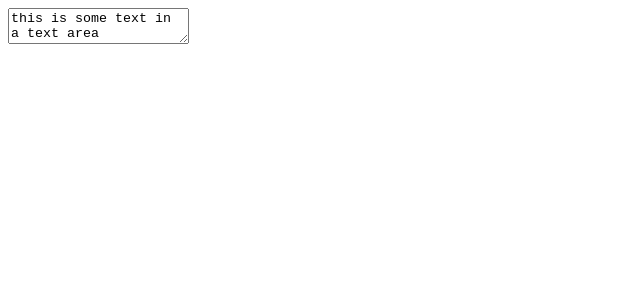
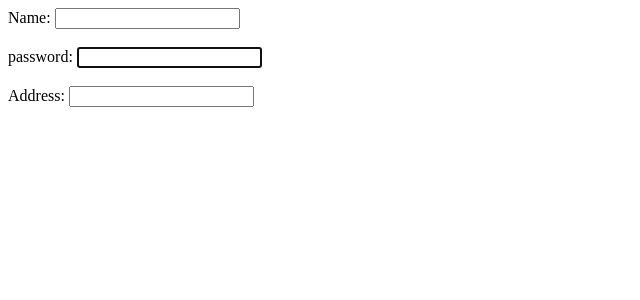
Before and after one commit to ojhal/React-Testing, a React (Create React App) app: page / in a window 1280 px wide. Shown: the top 300 px of the page, without its empty margins (0-640 px from the left). Built offline with nearby package versions, Linux system fonts and the light colour scheme.

Commit message:
I learned uncontrolled component

```diff
--- a/src/App.js
+++ b/src/App.js
@@ -50,21 +50,49 @@
 //   }
 // }
 
-import React, { Component } from 'react';
+// import React, { Component } from 'react';
+// export default class App extends Component {
+//   state = {
+//     value: "this is some text in a text area"
+//   };
+
+//   render() {
+//     return (
+//       <div>
+//         <form>
+//           <textarea value={this.state.value} />
+//         </form>
+//       </div >
+//     );
+
+
+//   }
+// }
+
+import React, { Component } from 'react'
+
 export default class App extends Component {
-  state = {
-    value: "this is some text in a text area"
-  };
+  constructor(props) {
+    super(props);
 
+    this.textInput = React.createRef();
+  }
+  componentDidMount = () => {
+    // console.log(this.textInput.current)
+    this.textInput.current.focus();
+  }
   render() {
     return (
-      <div>
-        <form>
-          <textarea value={this.state.value} />
-        </form>
-      </div >
-    );
-
+      <form>
+        Name: <input type="text" />
+        <br />
+        <br />
+        password: <input type="text" ref={this.textInput} />
+        <br />
+        <br />
+        Address: <input type="text" />
+      </form>
+    )
 
   }
 }
```
